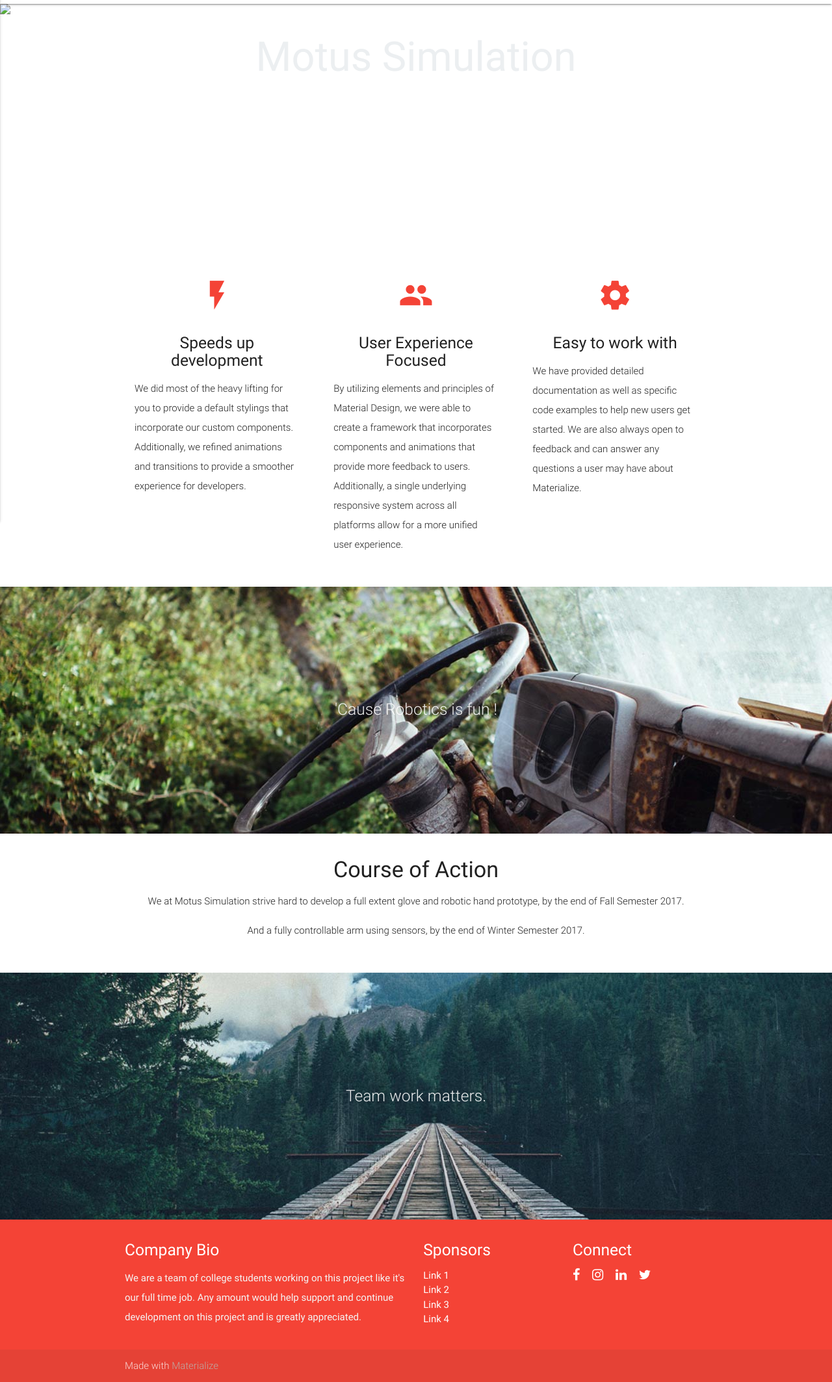
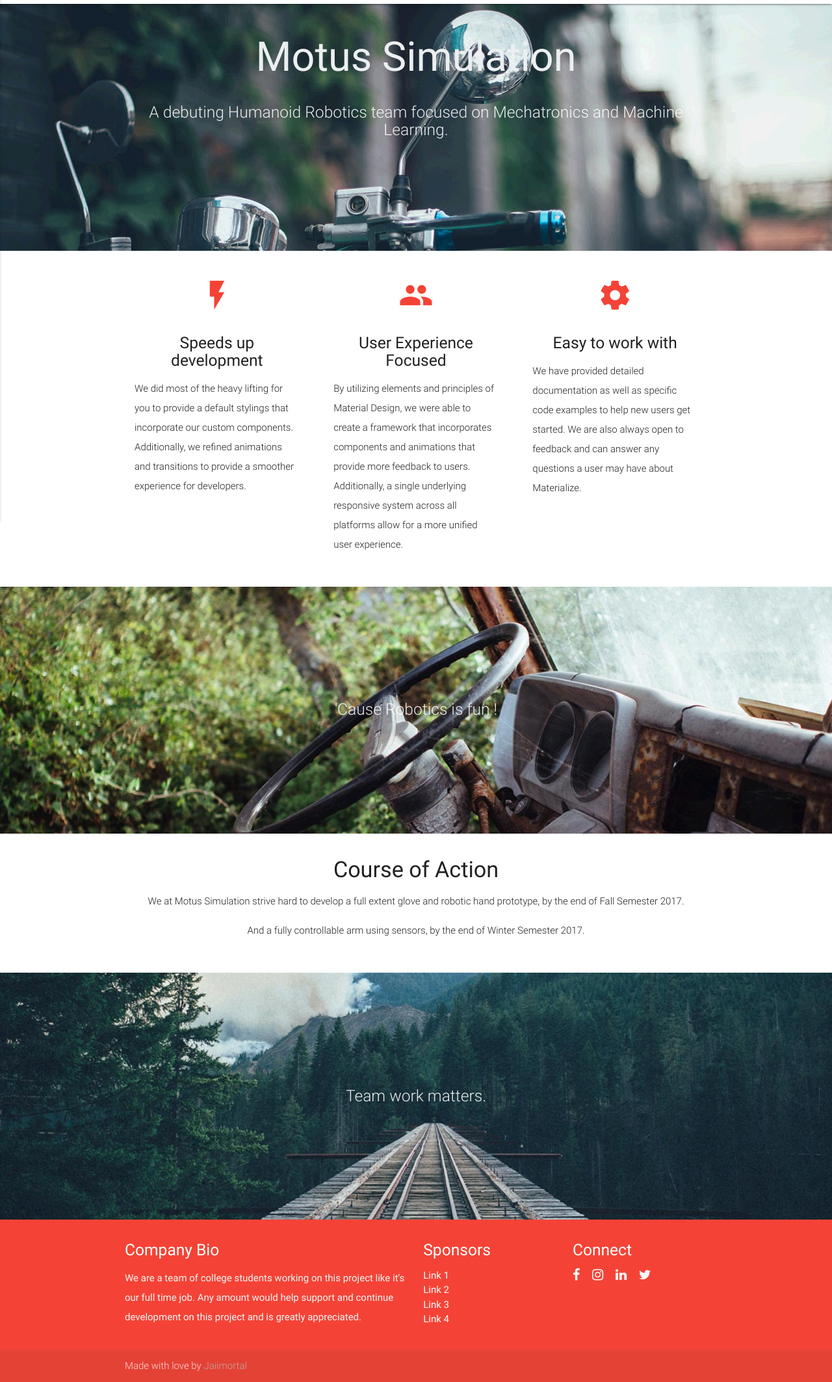
Before and after one commit to greed2411/MSW, a plain HTML site: page index.html in a window 1280 px wide. Shown: the part 58-2185 px from the top of the page at 65% size. Drawn offline with nearby package versions, Linux system fonts and the light colour scheme.

Commit message:
added scroll animation and footer credits

```diff
--- a/index.html
+++ b/index.html
@@ -12,6 +12,7 @@
   <link href="css/materialize.css" type="text/css" rel="stylesheet" media="screen,projection" />
   <link href="css/style.css" type="text/css" rel="stylesheet" media="screen,projection" />
   <link rel="shortcut icon" href="images/pms.png">
+  <link rel="stylesheet" href="https://cdnjs.cloudflare.com/ajax/libs/animate.css/3.5.2/animate.min.css">
 
 </head>
 
@@ -52,7 +53,7 @@
 
       </div>
     </div>
-            <div class="parallax"><img src="images/background1.html" alt="Unsplashed background img 1"></div>
+    <div class="parallax"><img src="images/background1.jpg" alt="Unsplashed background img 1"></div>
   </div>
 
 
@@ -156,7 +157,7 @@
           </ul>
         </div>
         <div class="col l3 s12">
-          <a id="follow">
+          <a id="follow" class="section scrollspy">
             <h5 class="white-text">Connect</h5>
           </a>
           <ul id="ul_social">
@@ -170,7 +171,7 @@
     </div>
     <div class="footer-copyright">
       <div class="container">
-        Made with <a class="brown-text text-lighten-3" href="http://materializecss.com">Materialize</a>
+        Made with love by <a class="brown-text text-lighten-3" href="http://www.github.com//greed2411">Jaiimortal</a>
       </div>
     </div>
   </footer>
--- a/js/init.js
+++ b/js/init.js
@@ -3,6 +3,7 @@
 
     $('.button-collapse').sideNav();
     $('.parallax').parallax();
+    $('.scrollspy').scrollSpy();
 
   }); // end of document ready
 })(jQuery); // end of jQuery name space
```
Lines whose indentation alone changed are shown as unchanged.
